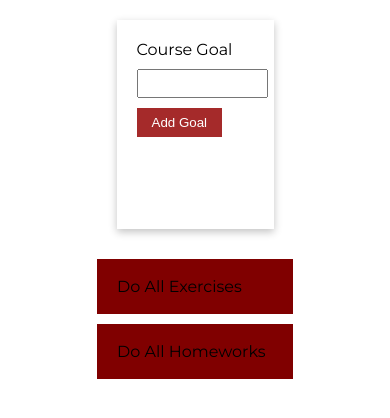
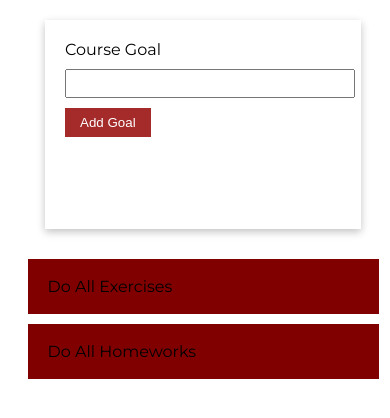
Before and after one commit to FaizanGill/React, a React (Create React App) app in the folder my-app/: page / in a window 390 px wide. Shown: the top 418 px of the page. Built offline with nearby package versions, Linux system fonts and the light colour scheme.

Commit message:
added some responsivensess

```diff
--- a/my-app/src/App.css
+++ b/my-app/src/App.css
@@ -1,8 +1,25 @@
 @import url("https://fonts.googleapis.com/css2?family=Montserrat&display=swap");
 body {
   font-family: "Montserrat", sans-serif;
+  width: 100vw;
 }
 .mainContainer {
   width: 50%;
   margin: 20px auto;
 }
+
+@media (max-width: 700px) {
+  .mainContainer {
+    width: 90%;
+  }
+}
+@media (min-width: 700px) and (max-width: 900px) {
+  .mainContainer {
+    width: 80%;
+  }
+}
+@media (min-width: 900px) and (max-width: 1100px) {
+  .mainContainer {
+    width: 70%;
+  }
+}
--- a/my-app/src/components/Goals.js
+++ b/my-app/src/components/Goals.js
@@ -10,7 +10,7 @@ function Goals(props) {
   }
   return (
     <div className="innerContainer">
-      <div>
+      <div className="newgoal">
         <NewGoal getNewGoal={getNewGoal1} removeGoal={removeGoal1} />
       </div>
       <div className="goals">
--- a/my-app/src/components/goal.css
+++ b/my-app/src/components/goal.css
@@ -1,6 +1,10 @@
 .goal {
-  width: 40vw;
   background-color: #800000;
   padding: 2px 20px;
   margin-bottom: 10px;
 }
+/* @media only screen and (max-width: 700px){
+.goal{
+  width: 90%;
+}
+} */
--- a/my-app/src/components/goals.css
+++ b/my-app/src/components/goals.css
@@ -3,6 +3,13 @@
   flex-direction: column;
   justify-content: center;
   align-items: center;
+  width: 100%;
+}
+.innerContainer .newgoal {
+  width: 90%;
+}
+.innerContainer .goals {
+  width: 100%;
 }
 /* .goals,
 .newGoal {
--- a/my-app/src/components/newGoal.css
+++ b/my-app/src/components/newGoal.css
@@ -1,7 +1,7 @@
 .newGoal {
   padding: 20px;
   box-shadow: rgba(0, 0, 0, 0.24) 0px 3px 8px;
-  width: 30vw;
+
   height: 20vh;
   margin-bottom: 30px;
 }
```
